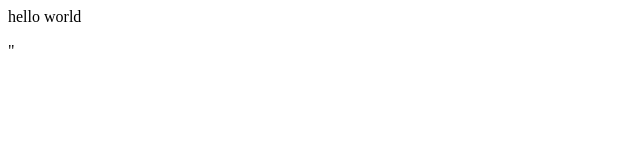
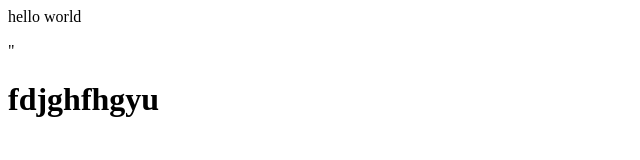
Before and after one commit to MayuLokhande/mayura, a plain HTML site: page index.html in a window 1280 px wide. Shown: the whole page, without its empty margins (0-640 px from the left). Drawn offline with Linux system fonts and the light colour scheme.

Commit message:
this is me

```diff
--- a/index.html
+++ b/index.html
@@ -1,2 +1,3 @@
 <p>hello world</p>
 <a href="""></a>"
+<h1>fdjghfhgyu</h1>
```
